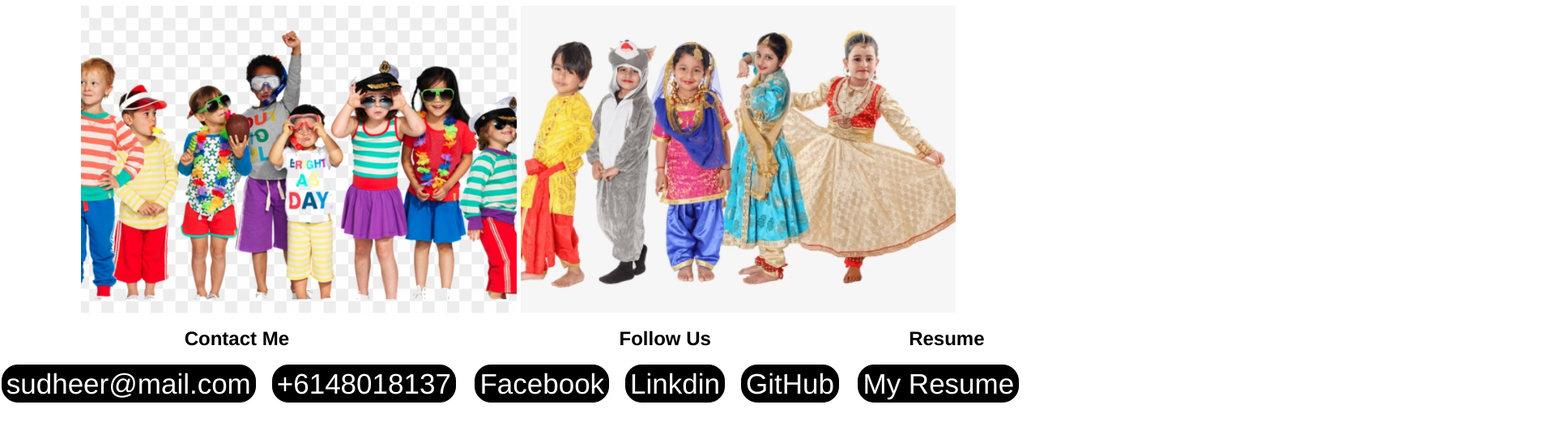
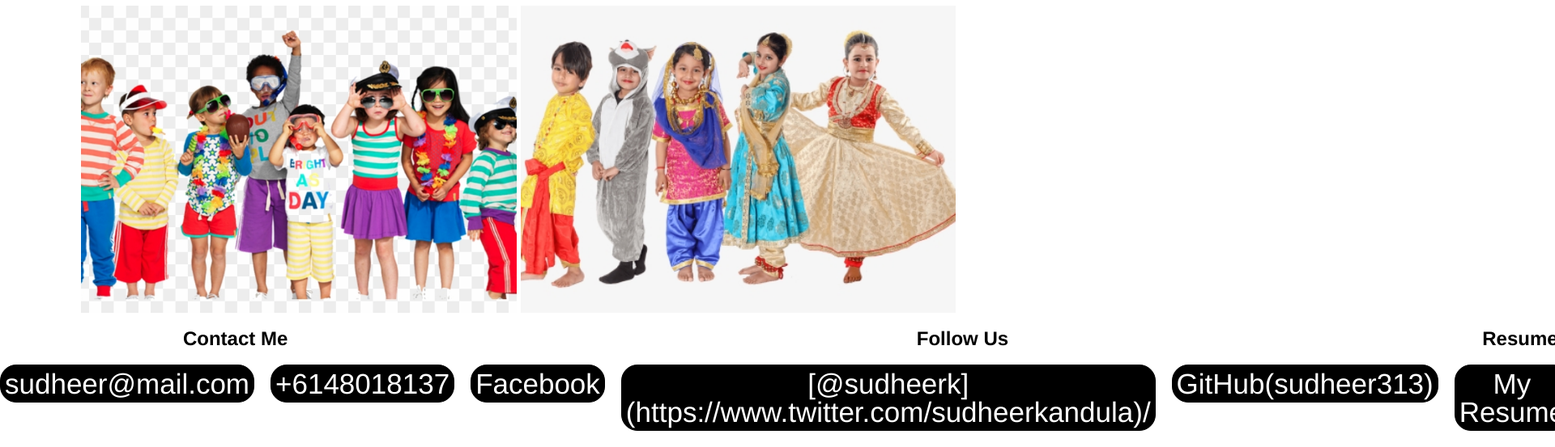
Before and after one commit to sudheer313/week2hw, a plain HTML site: page index.html in a window 1280 px wide. Shown: the part 1518-2071 px from the top of the page at 81% size, 1920 px wide, since content can reach past the window. Before the commit the page ends 2036 px from the top, so only its background shows below. Drawn offline with Linux system fonts and the light colour scheme.

Commit message:
this is my final commit

```diff
--- a/index.html
+++ b/index.html
@@ -20,7 +20,7 @@
       <a href="#right">About-Me</a>
       <a href="#left">Work</a>
       <a href="#contact-me">Contact</a>
-      <a href="https://sudheer313.github.io/week2hw/">Resume</a>
+      <a href="#contact-me">Resume</a>
 
     </div>
   </div>
@@ -94,8 +94,8 @@
       <h2 class="footer__headline">Follow Us</h2>
       <ul class="footer__list">
         <li>Facebook</li>
-        <li>Linkdin</li>
-        <li>GitHub</li>
+        <li>[@sudheerk](https://www.twitter.com/sudheerkandula)/</li>
+        <li>GitHub(sudheer313)</li>
       </ul>
     </div>
     <div id="resume">
```
Also changed, not shown: 1 other file.
